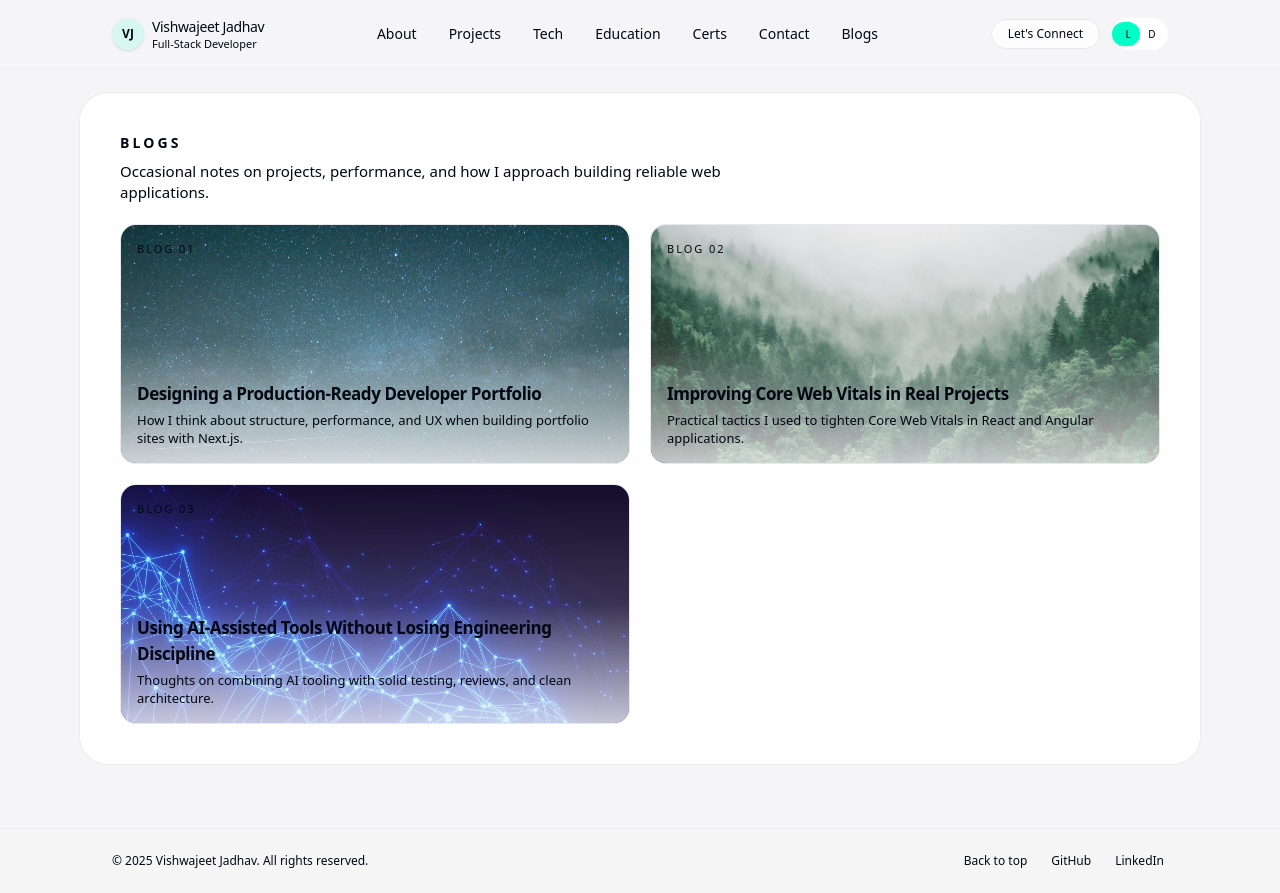
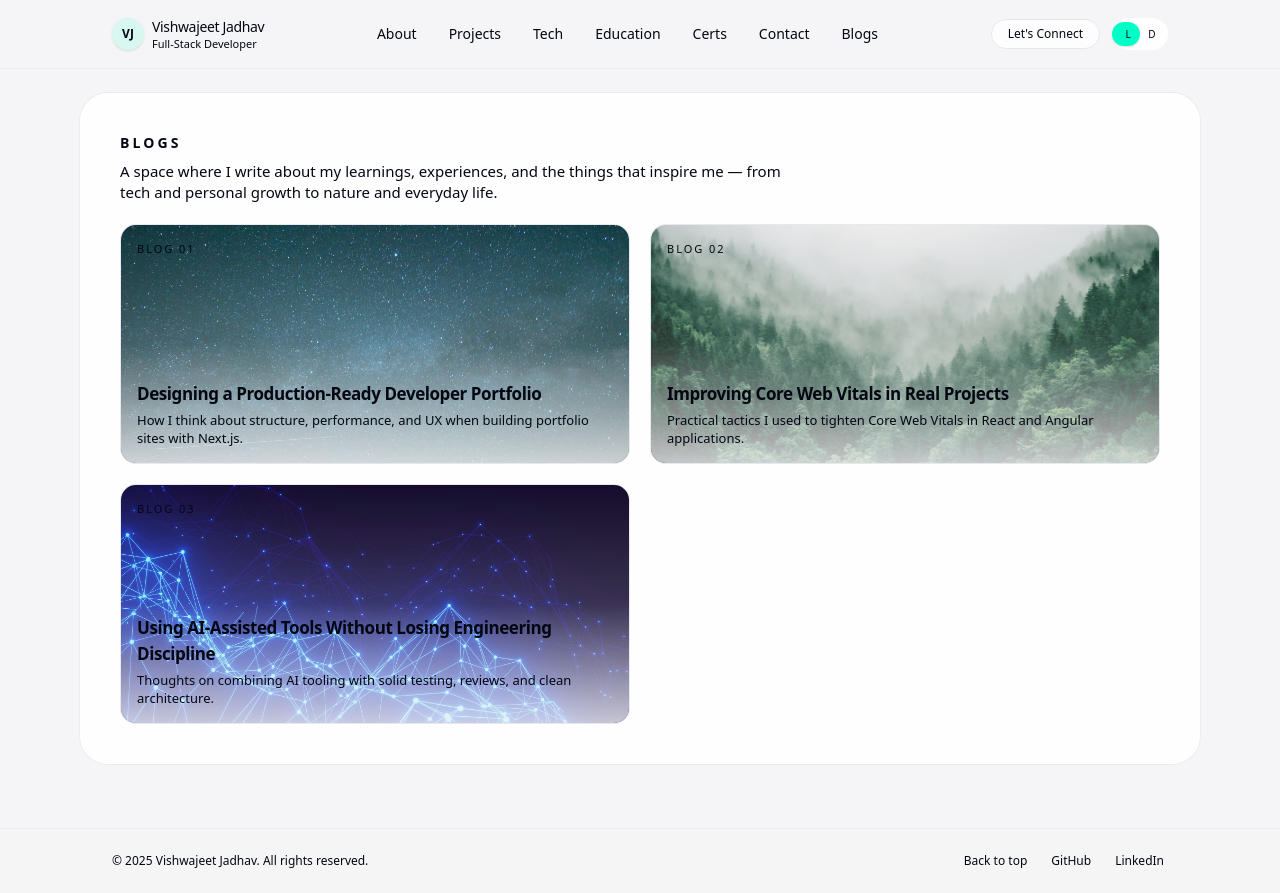
Before and after one commit to dev-vishwajeet-jadhav/Dev-Portfolio, a Next.js app: page /blogs in a window 1280 px wide. Built offline with nearby package versions, Linux system fonts and the light colour scheme.

Commit message:
blog changes

```diff
--- a/src/app/blogs/page.tsx
+++ b/src/app/blogs/page.tsx
@@ -49,8 +49,7 @@ export default function BlogsPage() {
           Blogs
         </h1>
         <p className="max-w-2xl text-sm text-muted-foreground sm:text-[15px]">
-          Occasional notes on projects, performance, and how I approach building reliable web
-          applications.
+          A space where I write about my learnings, experiences, and the things that inspire me — from tech and personal growth to nature and everyday life.
         </p>
       </div>
 
```
